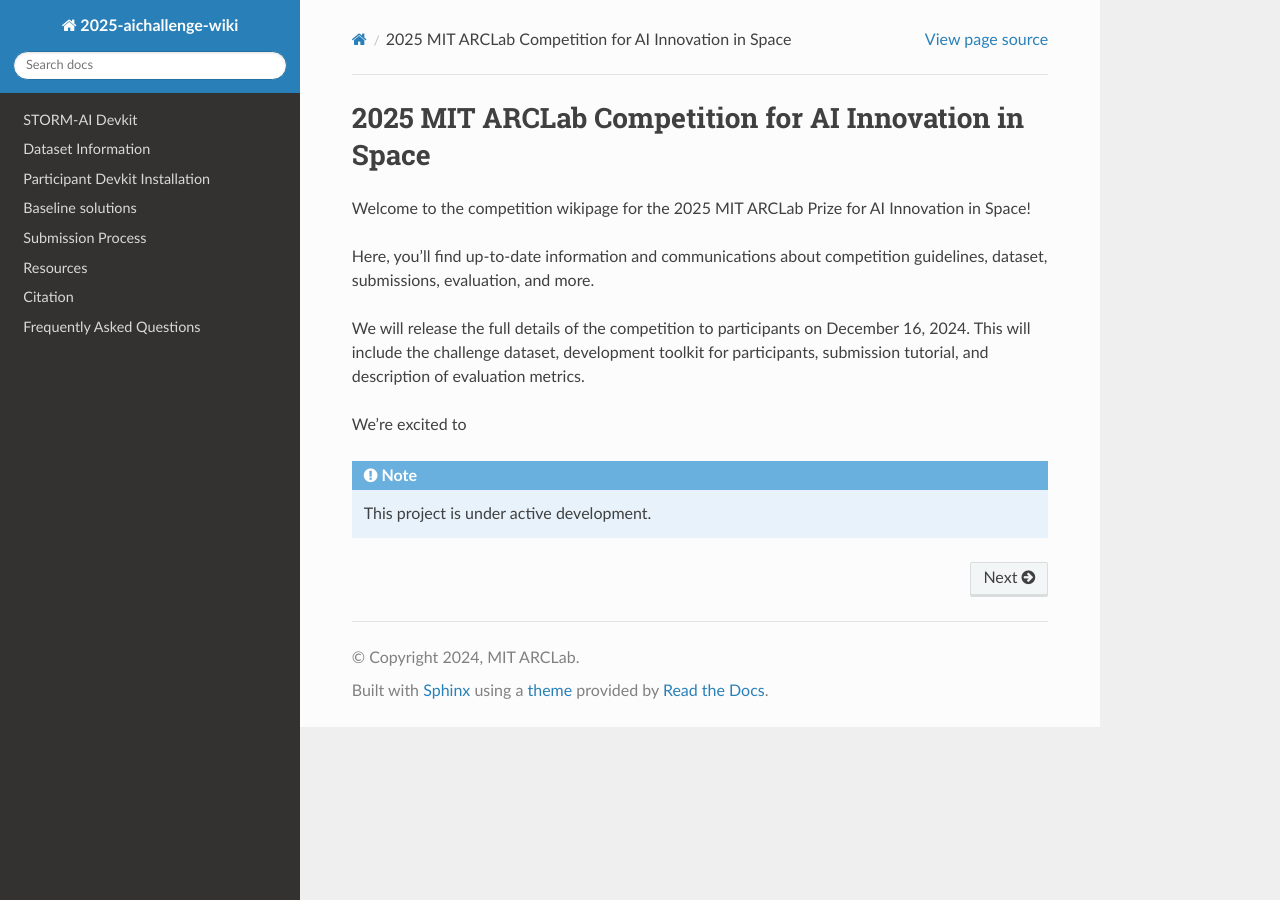
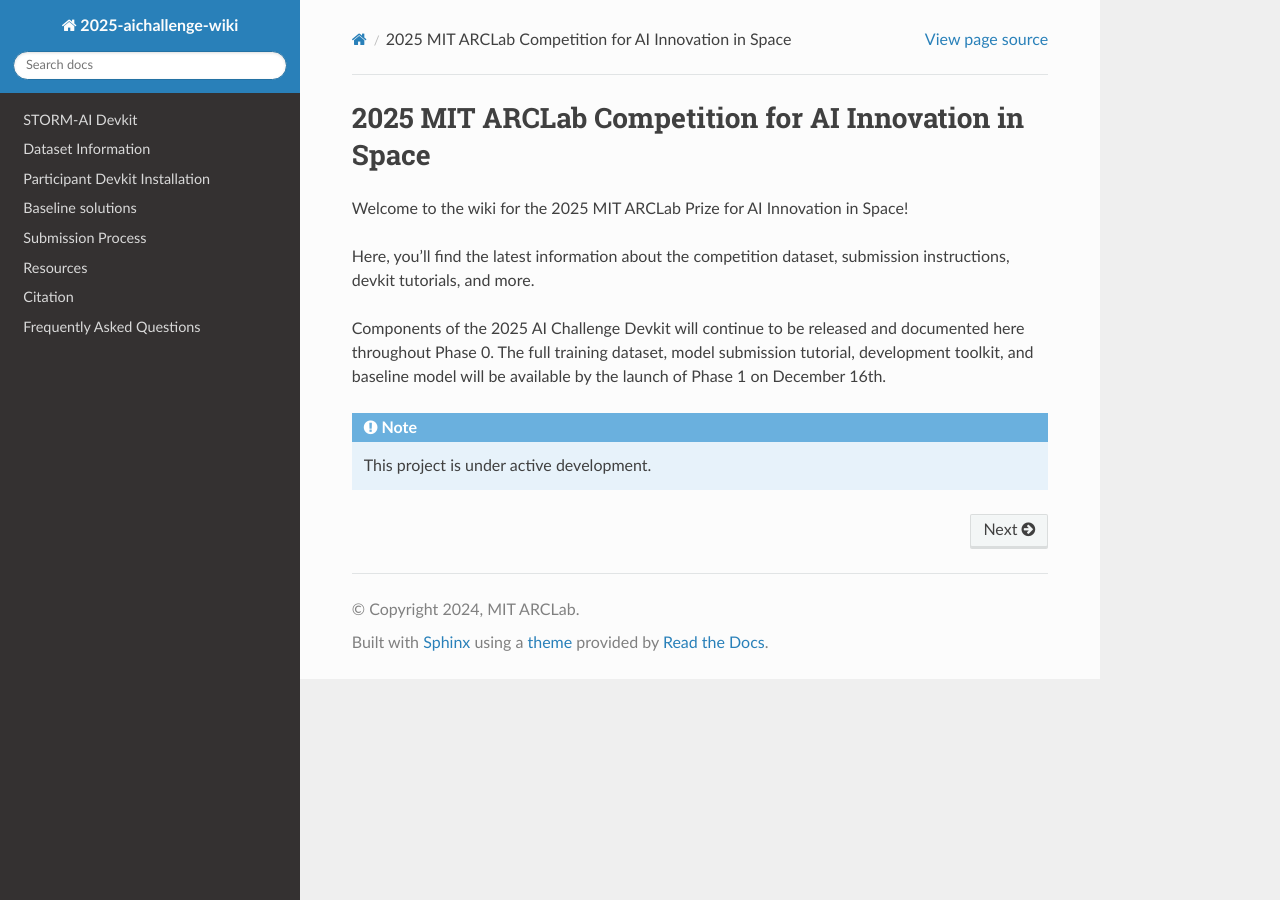
Before and after one commit to olgupila/STORM-AI-devkit-2025, a Sphinx documentation site: the page built from docs/index.rst, in a window 1280 px wide. Built offline with Sphinx 7.4.7 and the Read the Docs theme 3.1.0, drawn with Linux system fonts in a browser that asks for light colours; pages that are not in the unit, such as notebooks, are missing from menus.

Commit message:
home page updated

```diff
--- a/docs/index.rst
+++ b/docs/index.rst
@@ -1,14 +1,12 @@
 2025 MIT ARCLab Competition for AI Innovation in Space
 ===================================
 
-Welcome to the competition wikipage for the 2025 MIT ARCLab Prize for AI Innovation in Space!
+Welcome to the wiki for the 2025 MIT ARCLab Prize for AI Innovation in Space!
 
-Here, you'll find up-to-date information and communications about competition guidelines, dataset, submissions, evaluation, and more.
+Here, you'll find the latest information about the competition dataset, submission instructions, devkit tutorials, and more.
 
-We will release the full details of the competition to participants on December 16, 2024.
-This will include the challenge dataset, development toolkit for participants, submission tutorial, and description of evaluation metrics.
+Components of the 2025 AI Challenge Devkit will continue to be released and documented here throughout Phase 0. The full training dataset, model submission tutorial, development toolkit, and baseline model will be available by the launch of Phase 1 on December 16th.
 
-We're excited to
 
 .. note::
 
```
Also changed, not shown: docs/submission.md (+1 -1 lines).
